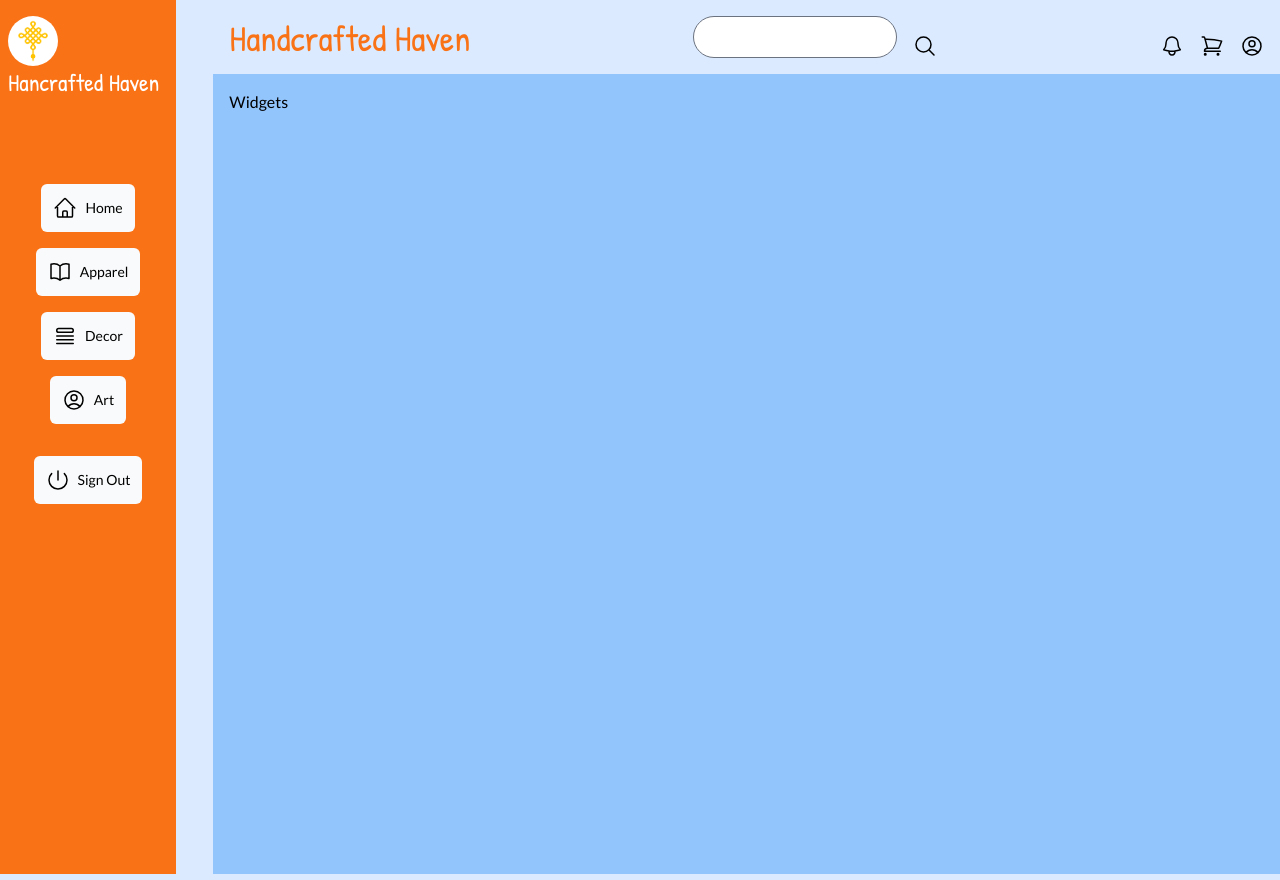
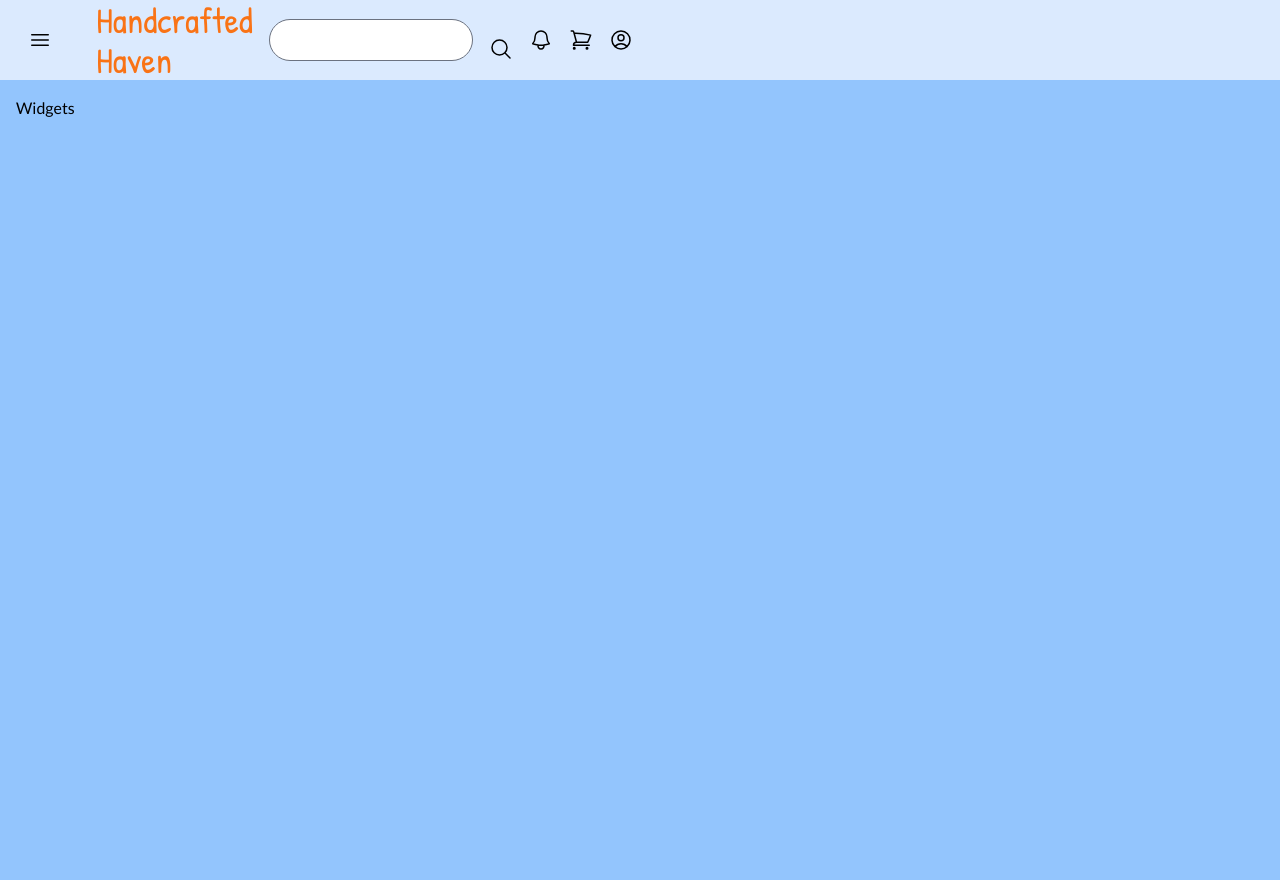
Before and after one commit to sunseehray/wdd430-team7, a Next.js app: page / in a window 1280 px wide. Built offline with nearby package versions, Linux system fonts and the light colour scheme; a web font is replaced by a local one.

Commit message:
Side nav toggle done, but when not in inspect, you need to double click??

```diff
--- a/app/layout.tsx
+++ b/app/layout.tsx
@@ -13,34 +13,11 @@ export default function RootLayout({
 }) {
   return (
     <html lang="en">
-      <body className={`${lato.className} antialiased bg-blue-100 flex flex-row`}>
-        {/* SIDE NAVIGATION */}
+      <body className={`${lato.className} antialiased bg-blue-100 flex flex-col`}>
+        {/* SIDE NAVIGATION and HEADER */}
         <div className="flex flex-row md:w-1/6">
           <SideNav />
-          {/* side navigation */}
-          {/* <div className='flex flex-col grow p-4 gap-4 bg-orange-500 hidden md:inline'>
-            <Link
-              href={"/"}
-              className="flex h-30 items-center justify-center rounded-lg p-4 md:h-30 priority"
-            >
-              <Image
-                src="/images/handicraft_haven_logo.png"
-                width={75}
-                height={75}
-                priority={true}
-                className="rounded-full"
-                alt="Handcraft Haven Logo"
-              />
-            </Link>
-            <NavLinks/>
-          </div>
-          <div className='mt-4 flex w-8 h-8 bg-orange-500 items-center justify-center rounded-tr-full rounded-br-full'>
-            <ChevronDoubleRightIcon className='w-6'/>
-          </div> */}
-        </div>
-        {/* HEADER AND MAIN */}
-        <div className='flex flex-col grow'>
-          <header className="flex flex-row items-end justify-end md:justify-between rounded-1g p-4 gap-4 priority">
+          <header className=" h-20 flex flex-row items-center justify-end md:justify-between rounded-1g p-4 gap-4 priority">
             <h1 className={`${patrick_hand.className} hidden text-orange-500 text-4xl text-left md:inline`}>Handcrafted Haven</h1>
             {/* search form */}
             <form className='flex flex-row items-end'>
@@ -61,6 +38,10 @@ export default function RootLayout({
               <UserCircleIcon className='w-6'/>
             </div>
           </header>
+        </div>
+        {/* MAIN */}
+        <div className='flex flex-col grow'>
+
           <main className="flex min-h-screen bg-blue-300 p-4">
               {children}
           </main>
--- a/app/ui/dashboard/sidenav.tsx
+++ b/app/ui/dashboard/sidenav.tsx
@@ -1,27 +1,31 @@
+'use client';
+
 import Link from 'next/link';
 import NavLinks from '@/app/ui/nav-links';
 import Logo from '@/app/ui/logo';
-import { PowerIcon, Bars3Icon } from '@heroicons/react/24/outline';
+import { PowerIcon, Bars3Icon, ChevronDoubleRightIcon } from '@heroicons/react/24/outline';
+import { useState } from 'react';
+import { patrick_hand } from '../fonts';
 
 export default function SideNav() {
+  const [isOpen, setIsOpen] = useState(false);
+
+  function toggleSideNav() {
+    setIsOpen(!isOpen);
+  }
+
   return (
-    <div className="flex bg-orange-500 h-full flex-col px-3 py-4 md:px-2">
-      <div className='flex items-center justify-center mb-4 md:hidden'>
-        <Bars3Icon
-          className='w-8'
-        />
-      </div>
-      <Link
-        className="hidden md:block mb-2 flex h-20 items-end justify-start rounded-md md:h-40"
-        href="/"
-      >
-        <div className="md:block text-white md:w-40">
-          <Logo />
-        </div>
-      </Link>
-      <div className="flex flex-col items-center gap-2 md:flex-col md:space-x-0 md:space-y-2">
+    <div className="flex flex-col grow">
+        {/* button to toggle */}
+        <button onClick={toggleSideNav}
+          className='flex w-20 h-20 items-center justify-center relative'>
+            <Bars3Icon className='w-8 p-1'/>
+        </button>
+
+      {/* toggle sidenav */}
+      {isOpen && (
+      <div className='flex flex-col gap-2 p-4 bg-orange-500 absolute top-20 left-0'>
         <NavLinks />
-        <div className="hidden h-auto w-full grow rounded-md bg-gray-50 md:block"></div>
         <form>
           <button className="flex h-[48px] w-full grow items-center justify-center gap-2 rounded-md bg-gray-50 p-3 text-sm font-medium hover:bg-sky-100 hover:text-blue-600 md:flex-none md:justify-start md:p-2 md:px-3">
             <PowerIcon className="w-6" />
@@ -29,6 +33,7 @@ export default function SideNav() {
           </button>
         </form>
       </div>
+      )}
     </div>
   );
 }
--- a/app/ui/nav-links.tsx
+++ b/app/ui/nav-links.tsx
@@ -41,10 +41,10 @@ import { lato } from '@/app/ui/fonts';
             <Link
               key={link.name}
               href={link.href}
-              className={`${lato.className} flex h-[48px] grow items-center justify-center gap-2 rounded-md bg-gray-50 p-3 text-sm font-medium hover:bg-amber-300 md:flex-none md:justify-start md:p-2 md:px-3`}
+              className={`${lato.className} flex h-[48px] items-center justify-center gap-2 rounded-md bg-gray-50 p-3 text-sm font-medium hover:bg-amber-300 md:flex-none md:justify-start md:p-2 md:px-3`}
             >
               <LinkIcon className="w-6" />
-              <p className="hidden md:block">{link.name}</p>
+              <p className="">{link.name}</p>
             </Link>
           );
         })}
```
